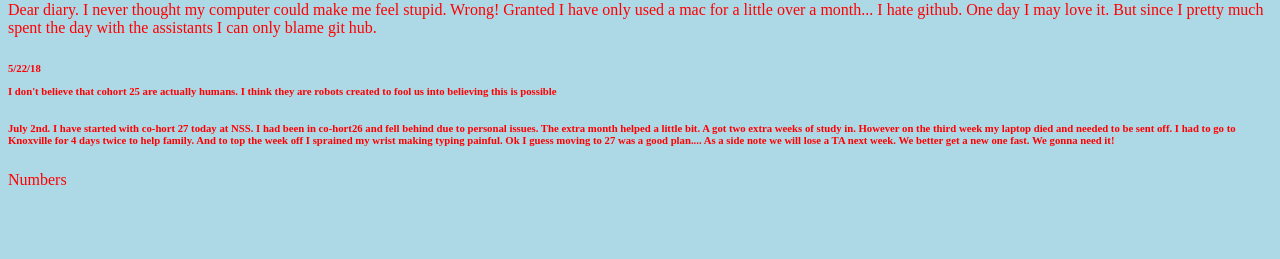
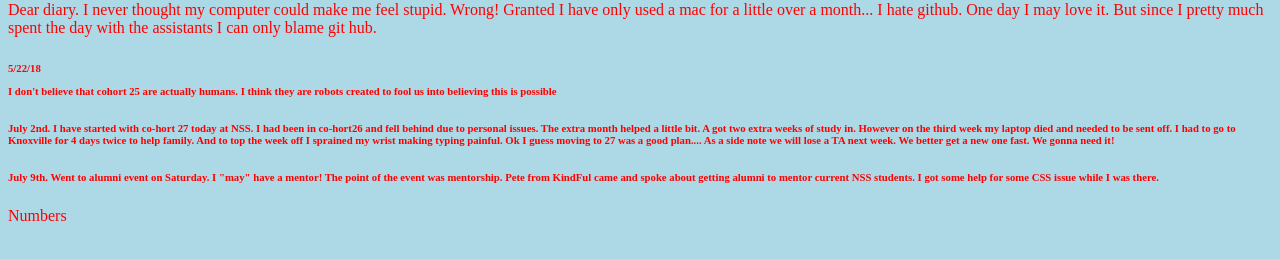
Before and after one commit to KHardt/My-Journal, a plain HTML site: page index.html in a window 1280 px wide. Shown: the part 105-364 px from the top of the page. Drawn offline with Linux system fonts and the light colour scheme.

Commit message:
journal update

```diff
--- a/index.html
+++ b/index.html
@@ -23,6 +23,8 @@
     <h6>July 2nd. I have started with co-hort 27 today at NSS. I had been in co-hort26 and fell behind due to personal issues. The extra month helped a little bit. A got two extra weeks of study in. However on the third week my laptop died and needed to be sent off. I had to go to Knoxville for 4 days twice to help family. And to top the week off I sprained my wrist making typing painful. Ok I guess moving to 27 was a good plan....
     As a side note we will lose a TA next week. We better get a new one fast. We gonna need it!
     </h6>
+
+    <h6>July 9th. Went to alumni event on Saturday. I "may" have a mentor! The point of the event was mentorship. Pete from KindFul came and spoke about getting alumni to mentor current NSS students. I got some help for some CSS issue while I was there.  </h6>
     <div1 id= number_list >Numbers</div1>
     <script src="main.js"></script>
 </body>
```
